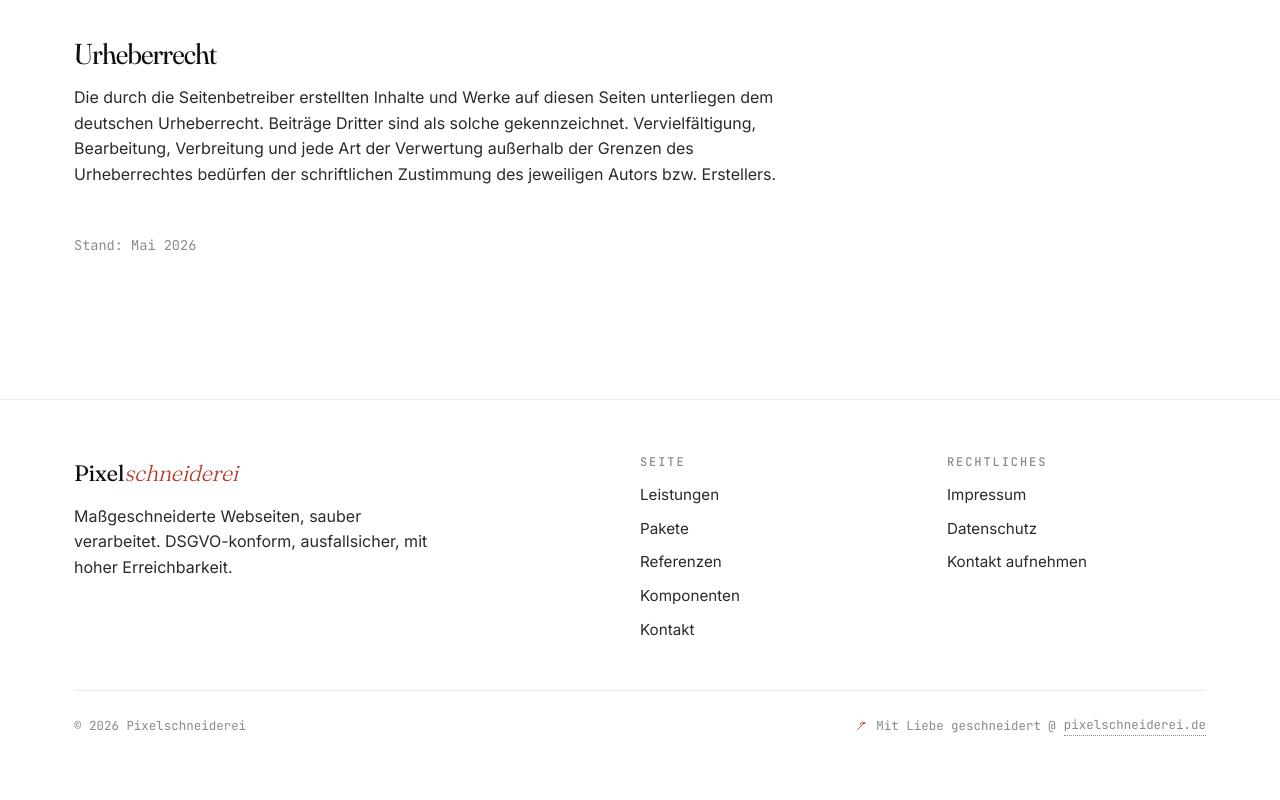
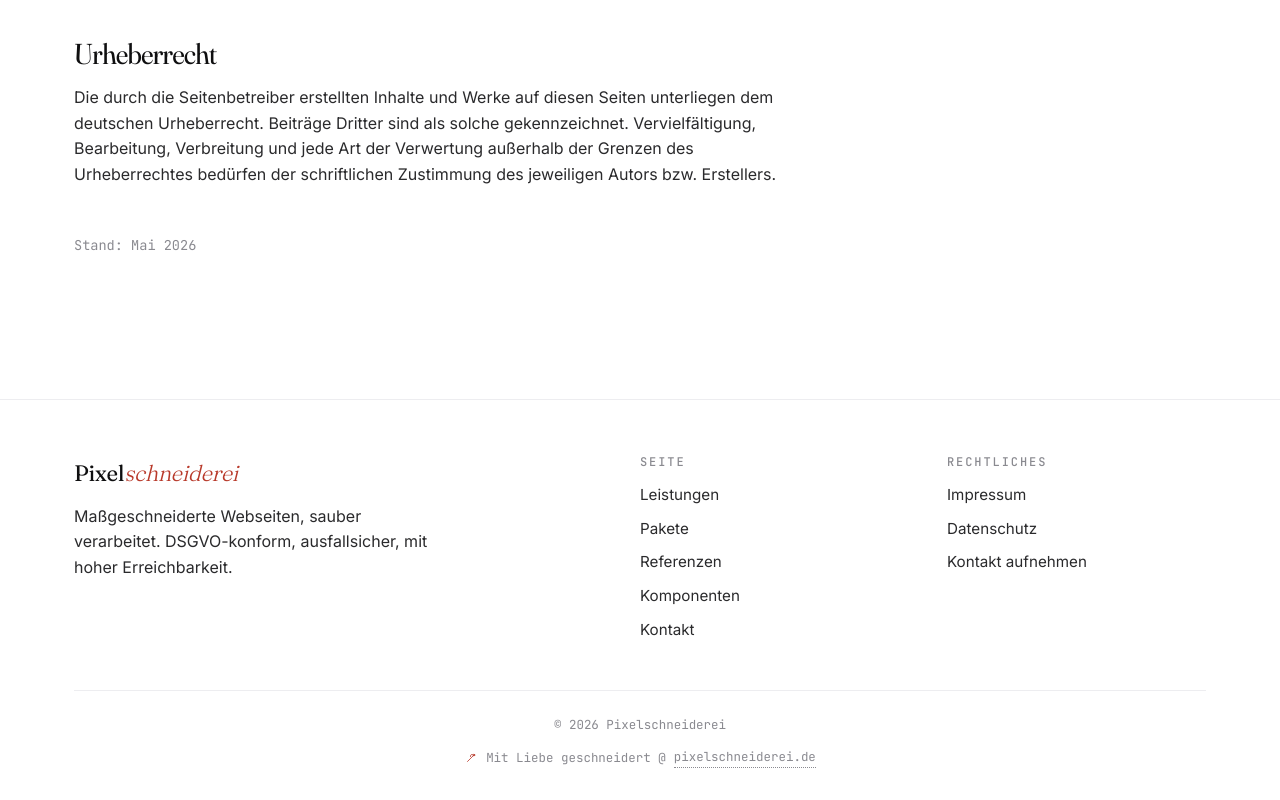
Before and after one commit to pixelschneiderei/pixelschneiderei.de, a website: page impressum.html in a window 1280 px wide. Shown: the part 1986-2786 px from the top of the page. Before the commit the page ends 2754 px from the top, so only its background shows below. Drawn offline with Linux system fonts and the light colour scheme.

Commit message:
fix footer

```diff
--- a/assets/style.css
+++ b/assets/style.css
@@ -293,14 +293,15 @@ footer{ border-top: 1px solid var(--line-soft); padding: 56px 0 32px;}
 .foot-col a{ color: var(--ink-soft); font-size:.95rem; transition: color .2s ease;}
 .foot-col a:hover{ color: var(--thread);}
 .foot-bottom{
-  display:flex; justify-content:space-between; align-items:center;
+  display:flex; flex-direction: column; align-items:center;
   padding-top: 24px; border-top: 1px solid var(--line-soft);
   font-family: var(--mono); font-size: .78rem; color: var(--muted);
-  flex-wrap: wrap; gap: 12px;
+  gap: 12px; text-align: center;
 }
 .foot-signature{
   display: inline-flex; align-items: center; gap: 8px;
   color: var(--muted); font-family: var(--mono); font-size: .78rem;
+  flex-wrap: wrap; justify-content: center;
 }
 .foot-signature svg{ color: var(--thread); flex-shrink: 0;}
 .foot-signature a{ color: inherit; text-decoration: none; border-bottom: 1px dotted currentColor;}
```
